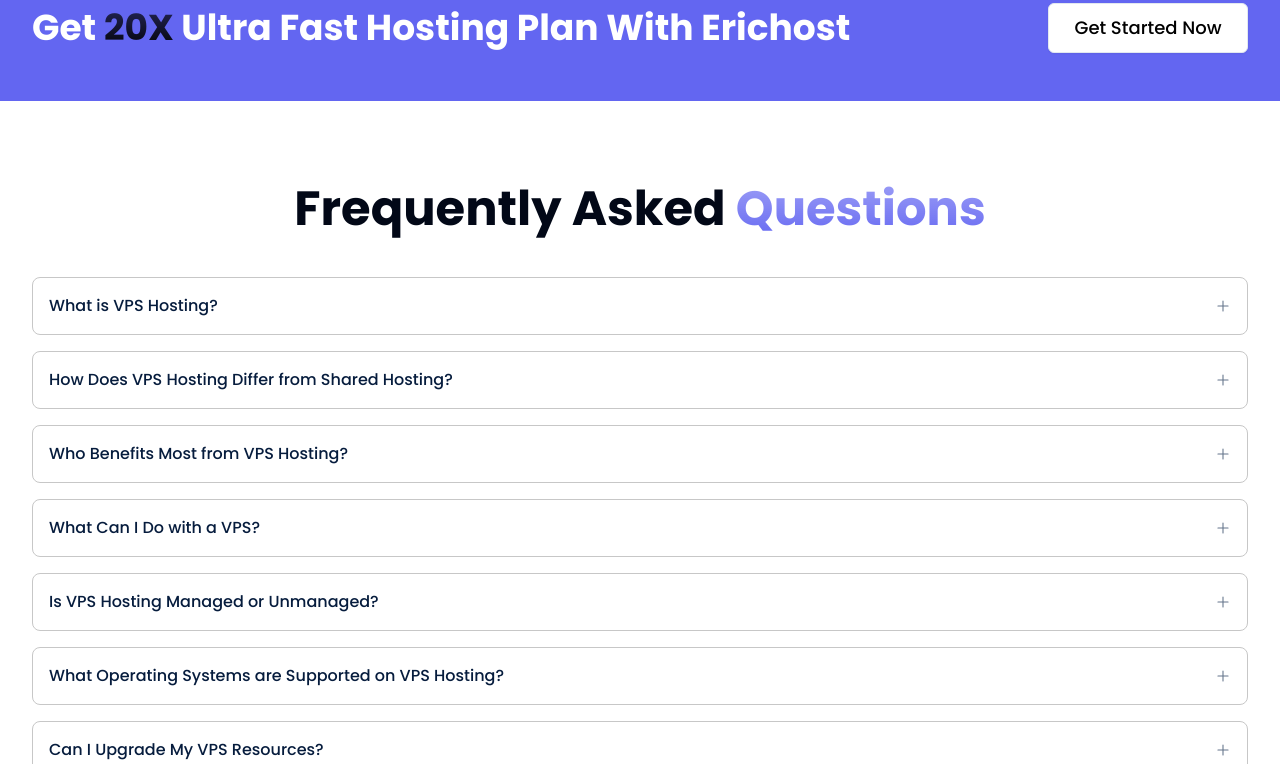
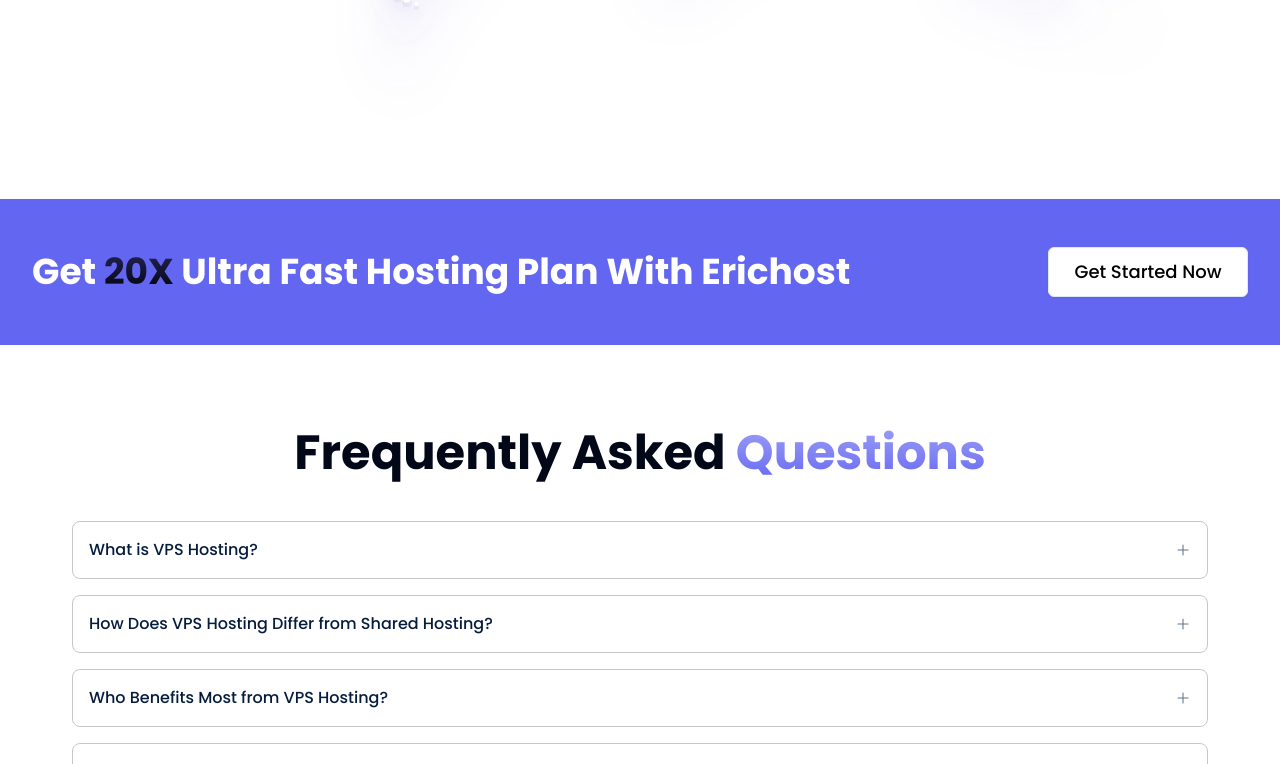
Before and after one commit to Parag0712/Eric-host-main-site, a Next.js app: page /vps-server in a window 1280 px wide. Shown: the part 9916-10680 px from the top of the page. Built offline with nearby package versions, Linux system fonts and the light colour scheme; what tailwindcss-debug-screens would draw is missing.

Commit message:
Dynamic Infommation

```diff
--- a/src/components/Faq/Faq.tsx
+++ b/src/components/Faq/Faq.tsx
@@ -5,12 +5,13 @@
     AccordionTrigger,
 } from "@/components/ui/accordion";
 import SmallHeading from "../Heading/SmallHeading";
+import Container from "../Conatianers/Container";
 
 export const FAQ = ({ faq }: any) => {
     return (
-        <section
+        <Container
             id="faq"
-            className="container py-20   "
+            className=" py-20   "
         >
             <SmallHeading
                 headingContent={
@@ -53,6 +54,6 @@
                     Contact us
                 </a>
             </h3>
-        </section>
+        </Container>
     );
 };
--- a/src/components/Information/DynamicInfo2.tsx
+++ b/src/components/Information/DynamicInfo2.tsx
@@ -34,7 +34,7 @@
             <div className="text-center flex flex-col gap-5  md:gap-7">
                 {/* Render paragraphs */}
                 {paragraphs.map((paragraph, index) => (
-                    <p key={index} className="w-full mx-auto text-sm md:text-xl text-ericheading">{paragraph}</p>
+                    <p key={index} className="w-full mx-auto text-sm md:text-, text-ericheading">{paragraph}</p>
                 ))}
             </div>
             <div className="flex justify-center mt-2">
--- a/src/components/Information/DynamicInformation.tsx
+++ b/src/components/Information/DynamicInformation.tsx
@@ -27,7 +27,7 @@
             {/* End Gradients */}
 
             <div className="relative z-10">
-                <div className=" mx-auto px-4 sm:px-6 lg:px-8 py-10 lg:py-16">
+                <div className=" mx-auto sm:px-6 lg:px-8 py-10 lg:py-16">
                     <div className=" text-center mx-auto">
                         {/* Title */}
                         <div className="mt-5">
@@ -47,7 +47,7 @@
 
                         <div className="mt-6 space-y-4">
                             {paragraphs.map((paragraph, index) => {
-                                return <p key={index} className="text-lg lg:text-xl text-gray-600 ">{paragraph}</p>
+                                return <p key={index} className="text-sm lg:text-xl text-gray-600 ">{paragraph}</p>
                             })}
                         </div>
 
```
